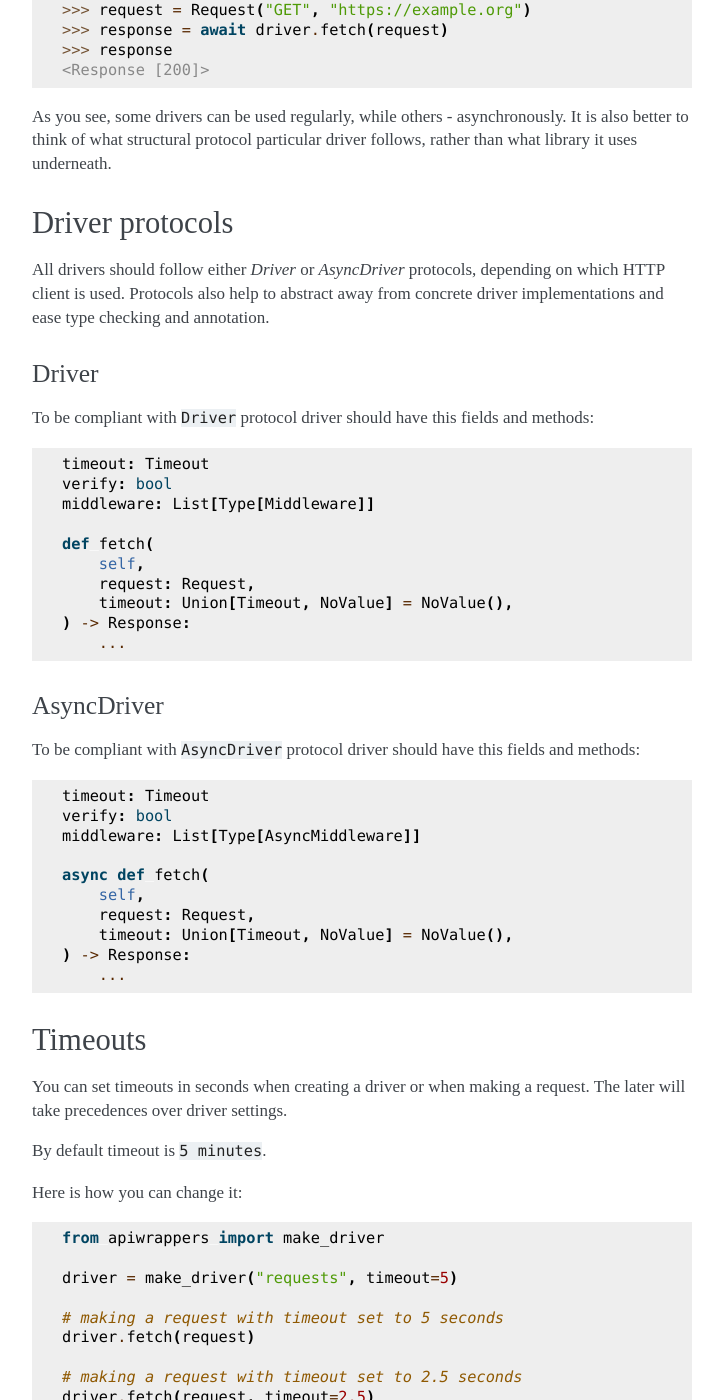
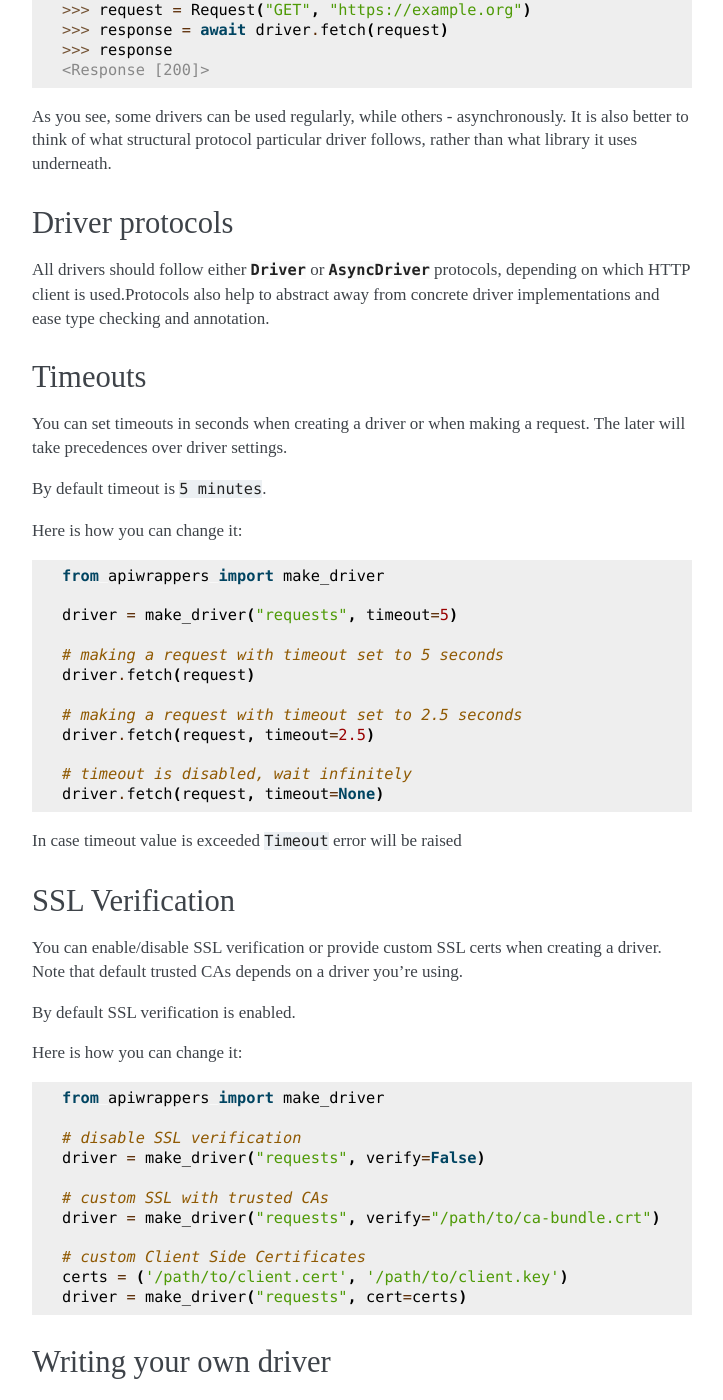
Before and after one commit to unmade/apiwrappers, a Sphinx documentation site: the page built from docs/drivers.rst, in a window 1280 px wide and 1400 px high, scrolled down 744 px. Shown: the whole window, without its empty margins (388-1111 px from the left). Built offline with Sphinx 7.4.7, drawn with Linux system fonts in a browser that asks for light colours; some of the changed text lies outside the part shown.

Commit message:
Update documentation with recent changes

```diff
--- a/docs/drivers.rst
+++ b/docs/drivers.rst
@@ -17,8 +17,8 @@ Out of the box *apiwrappers* provides drivers for
 `aiohttp <https://docs.aiohttp.org/en/stable/client.html>`_
 libraries.
 
-You can create them with a ``make_driver`` factory.
-Let's learn how to make a simple request using a driver
+You can create them with a :py:func:`make_driver() <apiwrappers.make_driver>`
+factory. Let's learn how to make a simple request using a driver
 for `requests <https://requests.readthedocs.io/en/master/>`_ library:
 
 .. code-block:: python
@@ -57,48 +57,10 @@ follows, rather than what library it uses underneath.
 Driver protocols
 ================
 
-All drivers should follow either `Driver` or `AsyncDriver` protocols,
-depending on which HTTP client is used.
-Protocols also help to abstract away from concrete driver implementations
-and ease type checking and annotation.
-
-Driver
-------
-
-To be compliant with ``Driver`` protocol
-driver should have this fields and methods:
-
-.. code-block:: python
-
-        timeout: Timeout
-        verify: bool
-        middleware: List[Type[Middleware]]
-
-        def fetch(
-            self,
-            request: Request,
-            timeout: Union[Timeout, NoValue] = NoValue(),
-        ) -> Response:
-            ...
-
-AsyncDriver
------------
-
-To be compliant with ``AsyncDriver`` protocol
-driver should have this fields and methods:
-
-.. code-block:: python
-
-    timeout: Timeout
-    verify: bool
-    middleware: List[Type[AsyncMiddleware]]
-
-    async def fetch(
-        self,
-        request: Request,
-        timeout: Union[Timeout, NoValue] = NoValue(),
-    ) -> Response:
-        ...
+All drivers should follow either :py:class:`Driver <apiwrappers.Driver>`
+or :py:class:`AsyncDriver <apiwrappers.AsyncDriver>` protocols, depending on
+which HTTP client is used.Protocols also help to abstract away from concrete
+driver implementations and ease type checking and annotation.
 
 Timeouts
 ========
@@ -130,8 +92,9 @@ In case timeout value is exceeded ``Timeout`` error will be raised
 SSL Verification
 ================
 
-You can enable/disable SSL verification when creating a driver or
-when making a request. The later will take precedences over driver settings.
+You can enable/disable SSL verification or provide custom SSL certs
+when creating a driver. Note that default trusted CAs depends on a
+driver you're using.
 
 By default SSL verification is enabled.
 
@@ -144,11 +107,12 @@ Here is how you can change it:
     # disable SSL verification
     driver = make_driver("requests", verify=False)
 
-    # making a request without SSL verification
-    driver.fetch(request)
+    # custom SSL with trusted CAs
+    driver = make_driver("requests", verify="/path/to/ca-bundle.crt")
 
-    # making a request with SSL verification
-    driver.fetch(request)
+    # custom Client Side Certificates
+    certs = ('/path/to/client.cert', '/path/to/client.key')
+    driver = make_driver("requests", cert=certs)
 
 Writing your own driver
 =======================
```
Also changed, not shown: README.rst (+50 -17 lines), docs/building-an-api-client.rst (+25 -11 lines), docs/index.rst (+6 -4 lines), docs/middleware.rst (+12 -11 lines), 1 other file.
